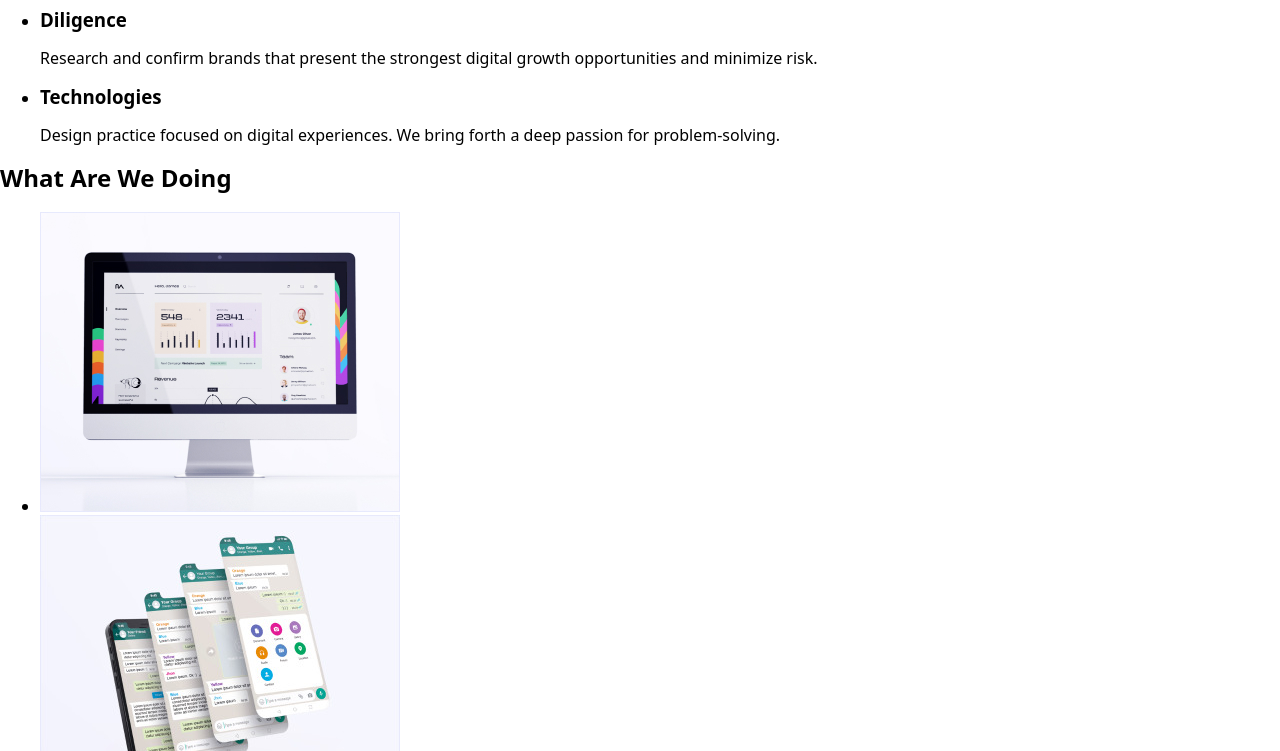
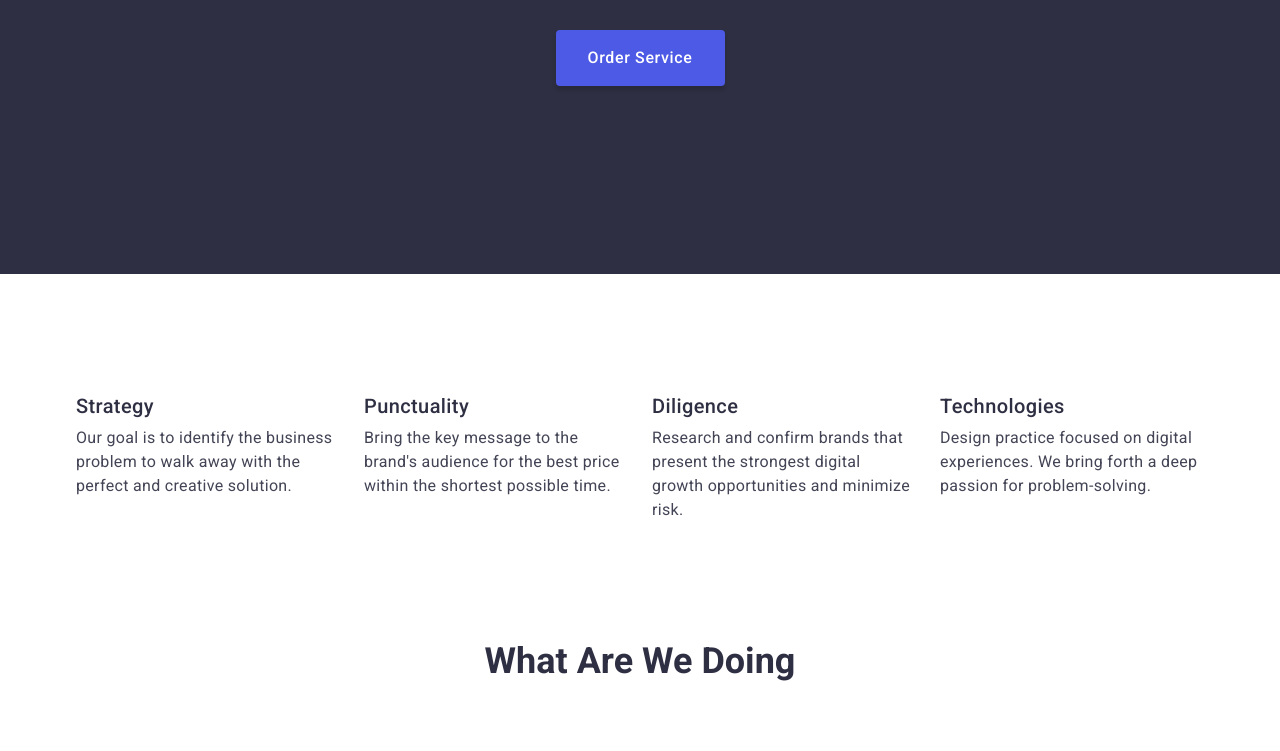
Before and after one commit to nekrozzzen/goit-markup-hw-03, a plain HTML site: page index.html in a window 1280 px wide. Shown: the part 399-1150 px from the top of the page. Drawn offline with nearby package versions, Linux system fonts and the light colour scheme.

Commit message:
Update index.html

```diff
--- a/index.html
+++ b/index.html
@@ -12,7 +12,7 @@
   <link rel="stylesheet"
     href="https://cdnjs.cloudflare.com/ajax/libs/modern-normalize/1.1.0/modern-normalize.min.css" />
   <title>Web Studio</title>
-  <link rel="stylesheet" href="./css/styleі.css" />
+  <link rel="stylesheet" href="./css/style.css" />
 </head>
 
 <body>
```
